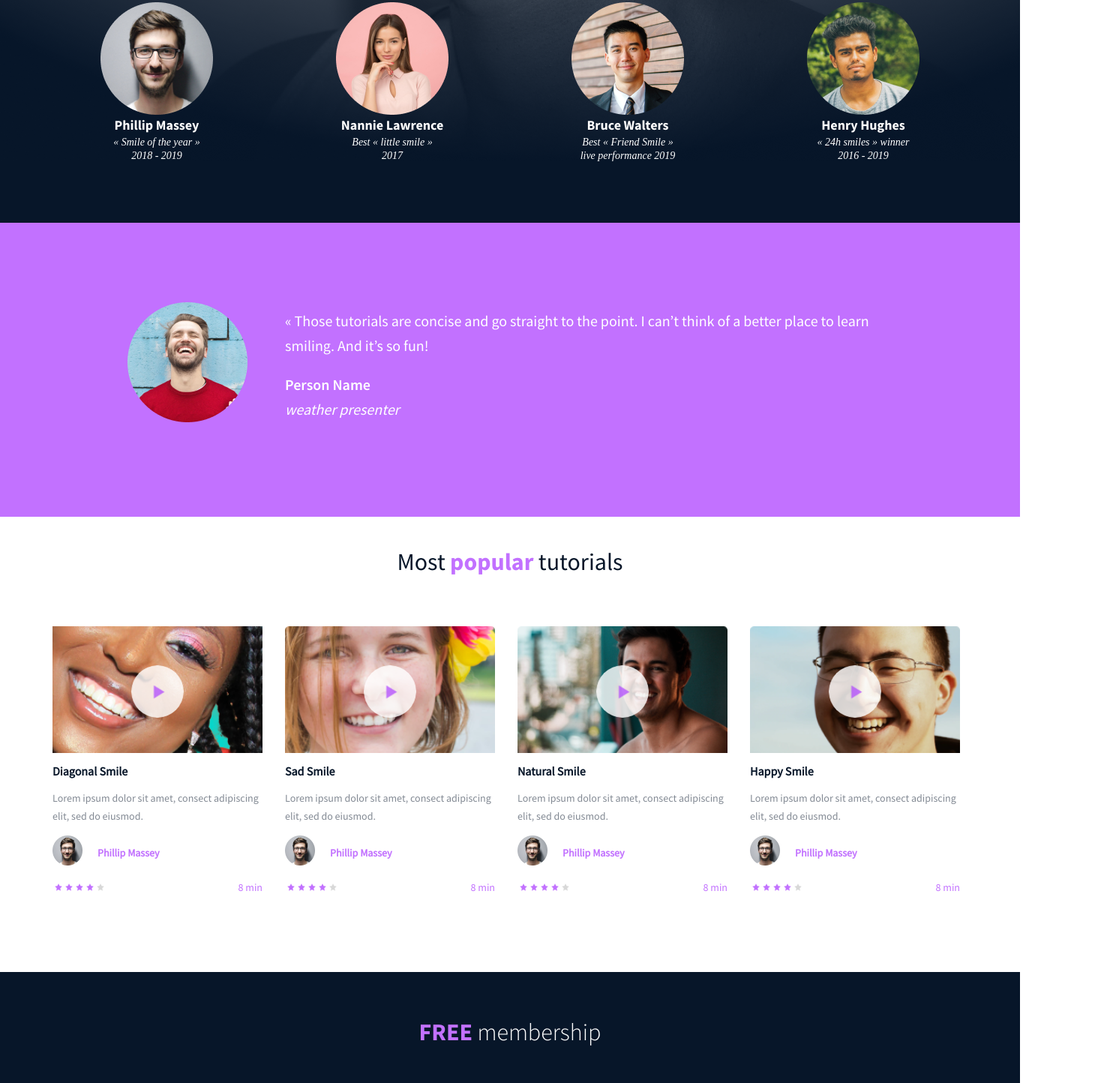
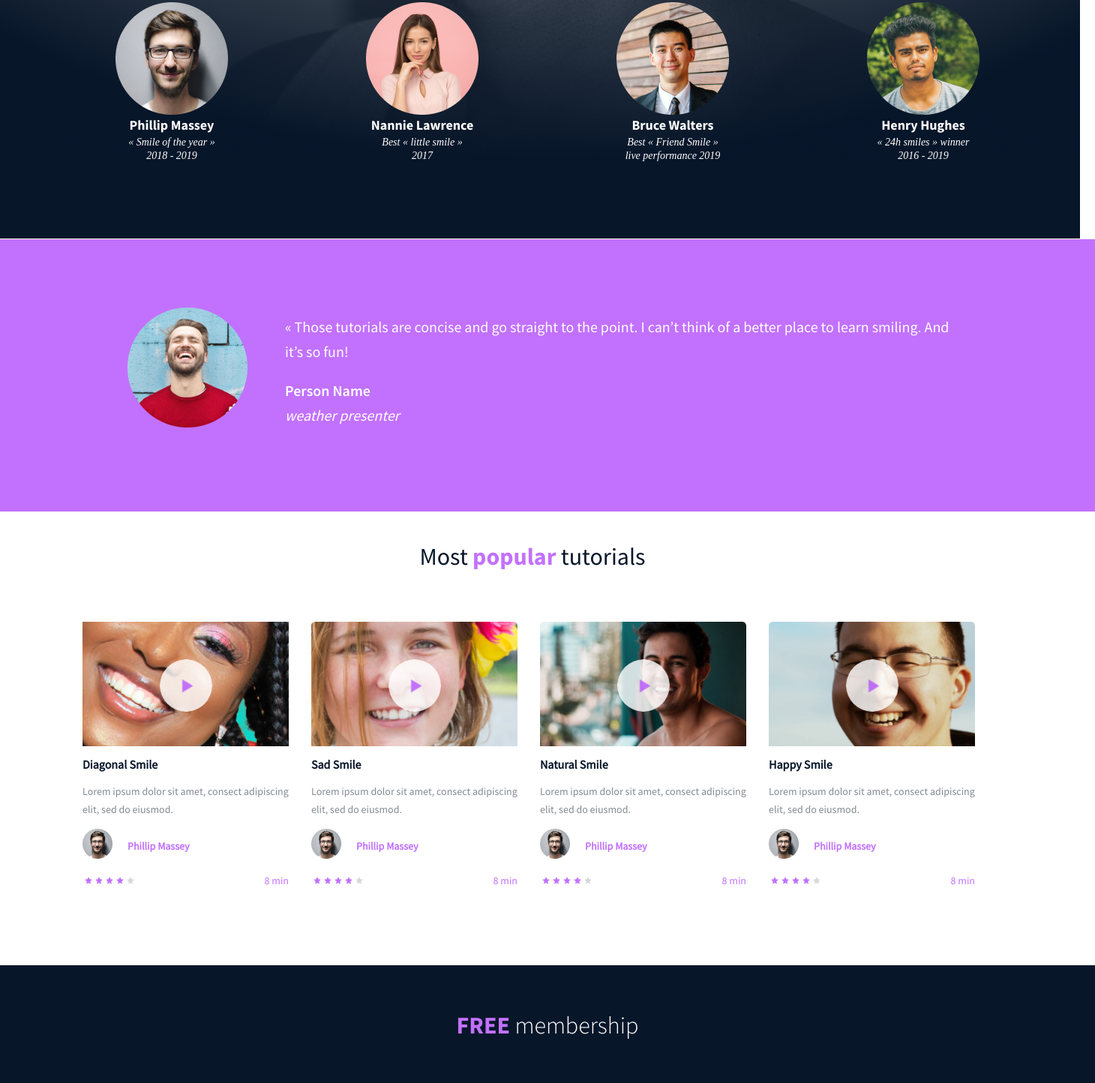
Before and after one commit to CKCarr/holbertonschool-web-development, a plain HTML site: page css_advanced/index.html in a window 1280 px wide. Shown: the part 775-2219 px from the top of the page at 75% size, 1460 px wide, since content can reach past the window. Drawn offline with Linux system fonts and the light colour scheme.

Commit message:
css finished

```diff
--- a/css_advanced/styles.css
+++ b/css_advanced/styles.css
@@ -57,7 +57,7 @@ body * {
     flex-shrink: 0;
    /* width: auto; */
 
-width: 1360px;
+    width: 1460px;
     height: 100%;
     top: -0px;
     left: -0px;
@@ -266,10 +266,13 @@ span {
 .quote-section {
     /* border: 5px solid red; */
 
+
+
     display: flex;
-    margin-top: 0px;
+
+    margin: 22px 0 10px 0;
     width: auto;
-    height: 392px;
+    height: auto;
     background-color: #C271FF;
 
 }
@@ -329,7 +332,7 @@ span {
 .video-section {
     /* border: 5px solid blue; */
 
-    margin: 40px 60px 20px 60px;
+    margin: 40px 140px 20px 100px;
 }
 
 .video-section h1 {
@@ -598,7 +601,7 @@ justify-content: center;
     line-height: 75px;
     letter-spacing: 0px;
     text-align: center;
-    margin: 60px 0 0 0;
+    margin: 30px 0 0 0;
 }
 
 .faqs-block {
```
